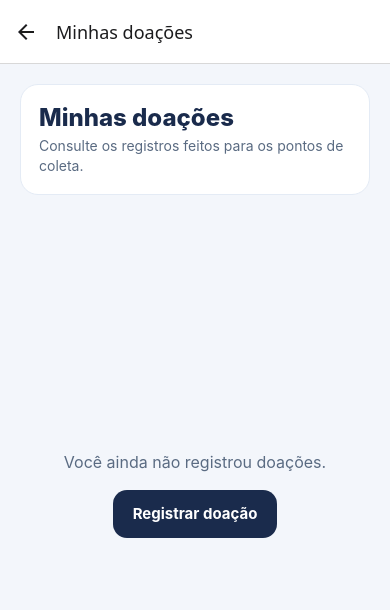
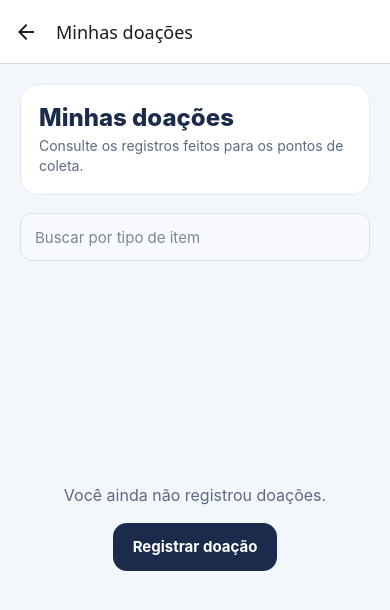
Before and after one commit to eduardaczza/instituto-mao-amiga, a React Native app: screen /Historico in a window 390 px wide. Shown: the top 610 px of the page. Built offline with nearby package versions, Linux system fonts and the light colour scheme.

Commit message:
feat: filtro por tipo de item refs #12

```diff
--- a/TelaHistoricoDoacoes.tsx
+++ b/TelaHistoricoDoacoes.tsx
@@ -4,6 +4,7 @@ import {
   FlatList,
   StyleSheet,
   Text,
+  TextInput,
   TouchableOpacity,
   View,
 } from 'react-native';
@@ -69,6 +70,8 @@ export default function TelaHistoricoDoacoes({ navigation }: Props) {
   const [carregando, setCarregando] = useState(true);
   const [erro, setErro] = useState(false);
   const [tentativa, setTentativa] = useState(0);
+  const [buscaTipoItem, setBuscaTipoItem] = useState('');
+  const [campoBuscaFocado, setCampoBuscaFocado] = useState(false);
 
   useFocusEffect(
     useCallback(() => {
@@ -102,28 +105,67 @@ export default function TelaHistoricoDoacoes({ navigation }: Props) {
   );
 
   const cadastrarDoacao = () => navigation.navigate('Cadastro');
+  const termoBusca = buscaTipoItem.trim().toLocaleLowerCase('pt-BR');
+  const doacoesFiltradas = doacoes.filter((doacao) =>
+    doacao.tipoItem.toLocaleLowerCase('pt-BR').includes(termoBusca)
+  );
 
   return (
     <FlatList
       style={styles.container}
       contentContainerStyle={[
         styles.conteudo,
-        doacoes.length === 0 && styles.conteudoVazio,
+        doacoesFiltradas.length === 0 && styles.conteudoVazio,
       ]}
-      data={doacoes}
+      data={doacoesFiltradas}
       keyExtractor={(item) => item.id}
       renderItem={({ item }) => (
         <DoacaoItem
           doacao={item}
-          onPress={() => navigation.navigate('DetalheDoacao', { doacao: item })}
+          onPress={() =>
+            navigation.navigate('DetalheDoacao', { doacao: item })
+          }
         />
       )}
+      keyboardShouldPersistTaps="handled"
+      keyboardDismissMode="on-drag"
+      automaticallyAdjustKeyboardInsets
       ListHeaderComponent={
-        <View style={styles.header}>
-          <Text style={styles.titulo}>Minhas doações</Text>
-          <Text style={styles.subtitulo}>
-            Consulte os registros feitos para os pontos de coleta.
-          </Text>
+        <View>
+          <View style={styles.header}>
+            <Text style={styles.titulo}>Minhas doações</Text>
+            <Text style={styles.subtitulo}>
+              Consulte os registros feitos para os pontos de coleta.
+            </Text>
+          </View>
+          <View
+            style={[
+              styles.buscaContainer,
+              campoBuscaFocado && styles.buscaContainerFocado,
+            ]}
+          >
+            <TextInput
+              style={styles.campoBusca}
+              value={buscaTipoItem}
+              onChangeText={setBuscaTipoItem}
+              onFocus={() => setCampoBuscaFocado(true)}
+              onBlur={() => setCampoBuscaFocado(false)}
+              placeholder="Buscar por tipo de item"
+              placeholderTextColor="#7A8798"
+              returnKeyType="search"
+              accessibilityLabel="Buscar doações por tipo de item"
+            />
+            {buscaTipoItem.length > 0 && (
+              <TouchableOpacity
+                style={styles.botaoLimparBusca}
+                onPress={() => setBuscaTipoItem('')}
+                accessibilityRole="button"
+                accessibilityLabel="Limpar busca"
+              >
+                <Text style={styles.textoLimparBusca}>Limpar</Text>
+              </TouchableOpacity>
+            )}
+          </View>
         </View>
       }
       ListEmptyComponent={
@@ -147,9 +189,15 @@ export default function TelaHistoricoDoacoes({ navigation }: Props) {
                 <Text style={styles.textoBotao}>Tentar novamente</Text>
               </TouchableOpacity>
             </>
+          ) : termoBusca ? (
+            <Text style={styles.mensagem}>
+              Nenhuma doação encontrada para “{buscaTipoItem.trim()}”.
+            </Text>
           ) : (
             <>
-              <Text style={styles.mensagem}>Você ainda não registrou doações.</Text>
+              <Text style={styles.mensagem}>
+                Você ainda não registrou doações.
+              </Text>
               <TouchableOpacity
                 style={styles.botao}
                 onPress={cadastrarDoacao}
@@ -196,6 +244,37 @@ const styles = StyleSheet.create({
     fontSize: 14,
     color: '#5A6B82',
     lineHeight: 20,
+  },
+  buscaContainer: {
+    flexDirection: 'row',
+    alignItems: 'center',
+    backgroundColor: '#F8FAFD',
+    borderRadius: 12,
+    borderWidth: 1,
+    borderColor: '#D9E2EC',
+    paddingHorizontal: 14,
+    minHeight: 48,
+    marginBottom: 18,
+  },
+  buscaContainerFocado: {
+    borderColor: '#6E82A8',
+  },
+  campoBusca: {
+    flex: 1,
+    minHeight: 46,
+    paddingVertical: 10,
+    color: '#1A2B4C',
+    fontSize: 15,
+  },
+  botaoLimparBusca: {
+    minHeight: 44,
+    justifyContent: 'center',
+    paddingHorizontal: 8,
+  },
+  textoLimparBusca: {
+    color: '#1A2B4C',
+    fontSize: 14,
+    fontWeight: '700',
   },
   card: {
     backgroundColor: '#FFFFFF',
```
